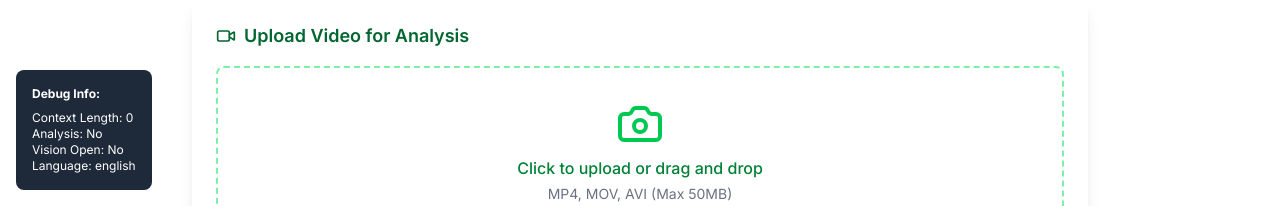
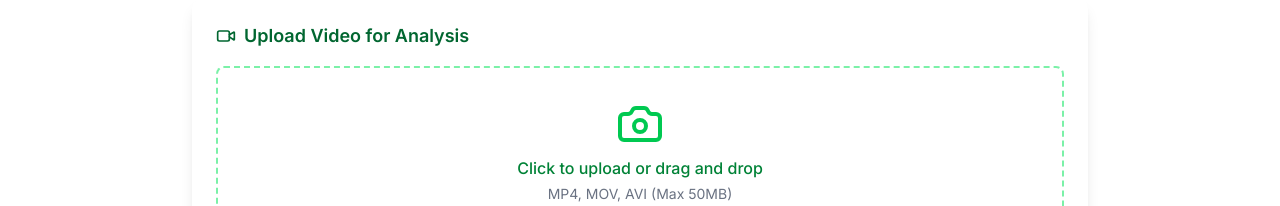
Before and after one commit to Khin-96/Agrivision, a Next.js app: page /upload in a window 1280 px wide. Shown: the part 594-800 px from the top of the page. Built offline with nearby package versions, Linux system fonts and the light colour scheme; no server answers.

Commit message:
removed debug info

```diff
--- a/src/app/upload/page.tsx
+++ b/src/app/upload/page.tsx
@@ -358,17 +358,6 @@ export default function UploadPage() {
             />
           </div>
         )}
-
-        {/* Debug Information (Remove in production) */}
-        {process.env.NODE_ENV === 'development' && (
-          <div className="fixed bottom-4 left-4 bg-gray-800 text-white p-4 rounded-lg max-w-sm text-xs">
-            <h4 className="font-bold mb-2">Debug Info:</h4>
-            <p>Context Length: {pageState.visionContext.length}</p>
-            <p>Analysis: {pageState.currentAnalysis ? 'Yes' : 'No'}</p>
-            <p>Vision Open: {pageState.showVision ? 'Yes' : 'No'}</p>
-            <p>Language: {pageState.language}</p>
-          </div>
-        )}
       </div>
     </Layout>
   );
```
